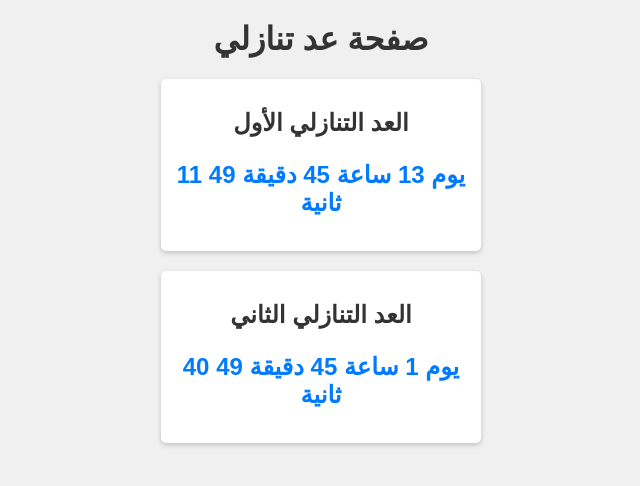
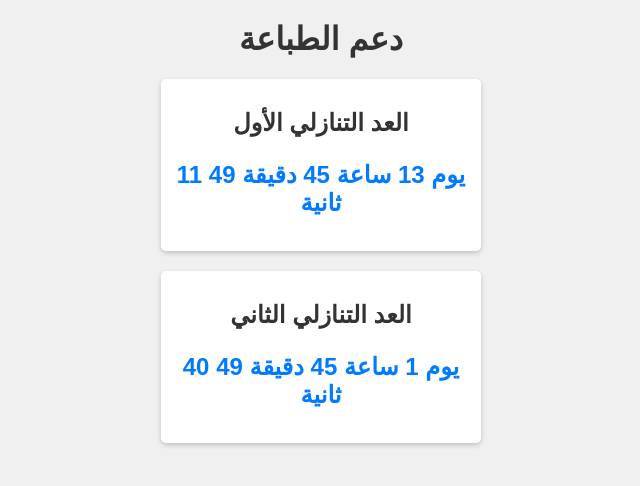
Before and after one commit to abdalna6/count, a plain HTML site: page index.html in a window 1280 px wide. Shown: the whole page, without its empty margins (319-959 px from the left). Drawn offline with Linux system fonts and the light colour scheme.

Commit message:
Update index.html

```diff
--- a/index.html
+++ b/index.html
@@ -3,11 +3,11 @@
 <head>
   <meta charset="UTF-8">
   <meta name="viewport" content="width=device-width, initial-scale=1.0">
-  <title>صفحة عد تنازلي</title>
+  <title>صفحة عد تنازلي لإنتهاء مبادرة الطباعة </title>
   <link rel="stylesheet" href="style.css">
 </head>
 <body>
-  <h1>صفحة عد تنازلي</h1>
+  <h1>دعم الطباعة</h1>
   <div id="countdowns">
     <div class="countdown">
       <h2>العد التنازلي الأول</h2>
```
